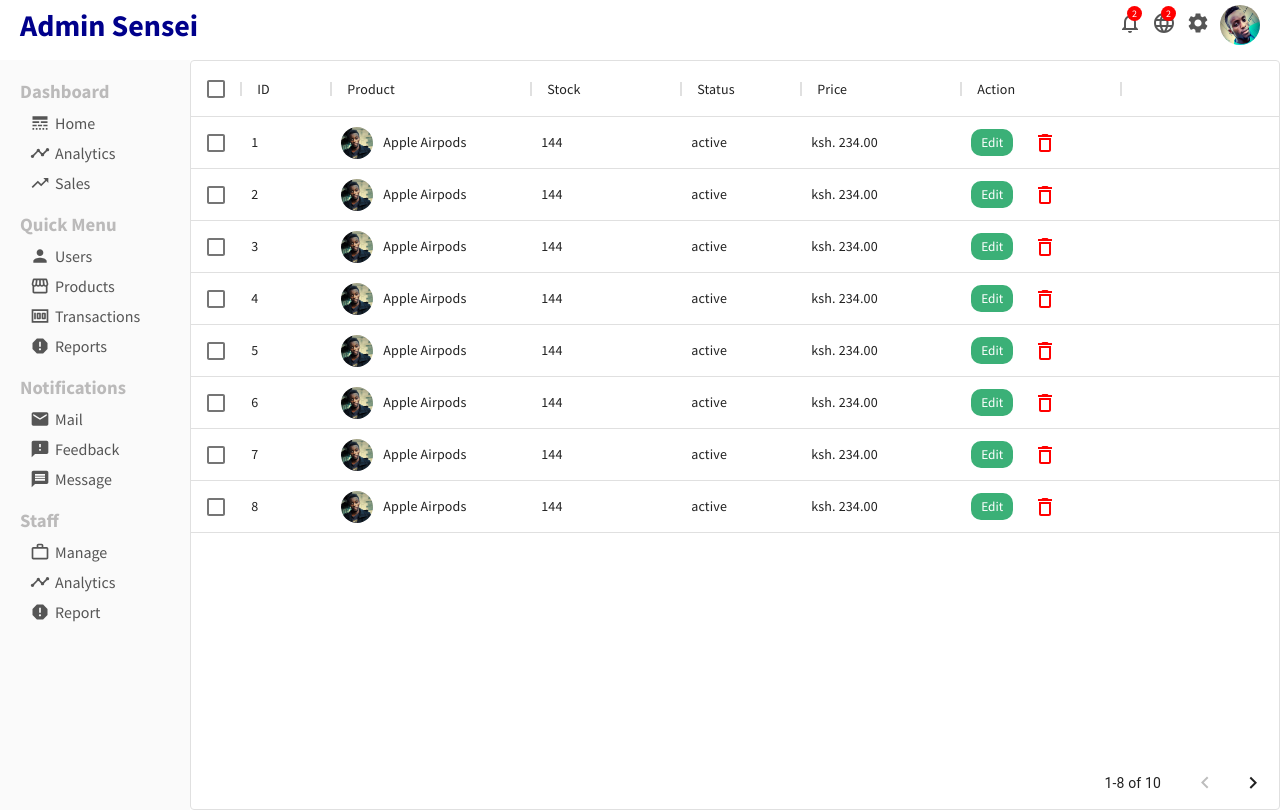
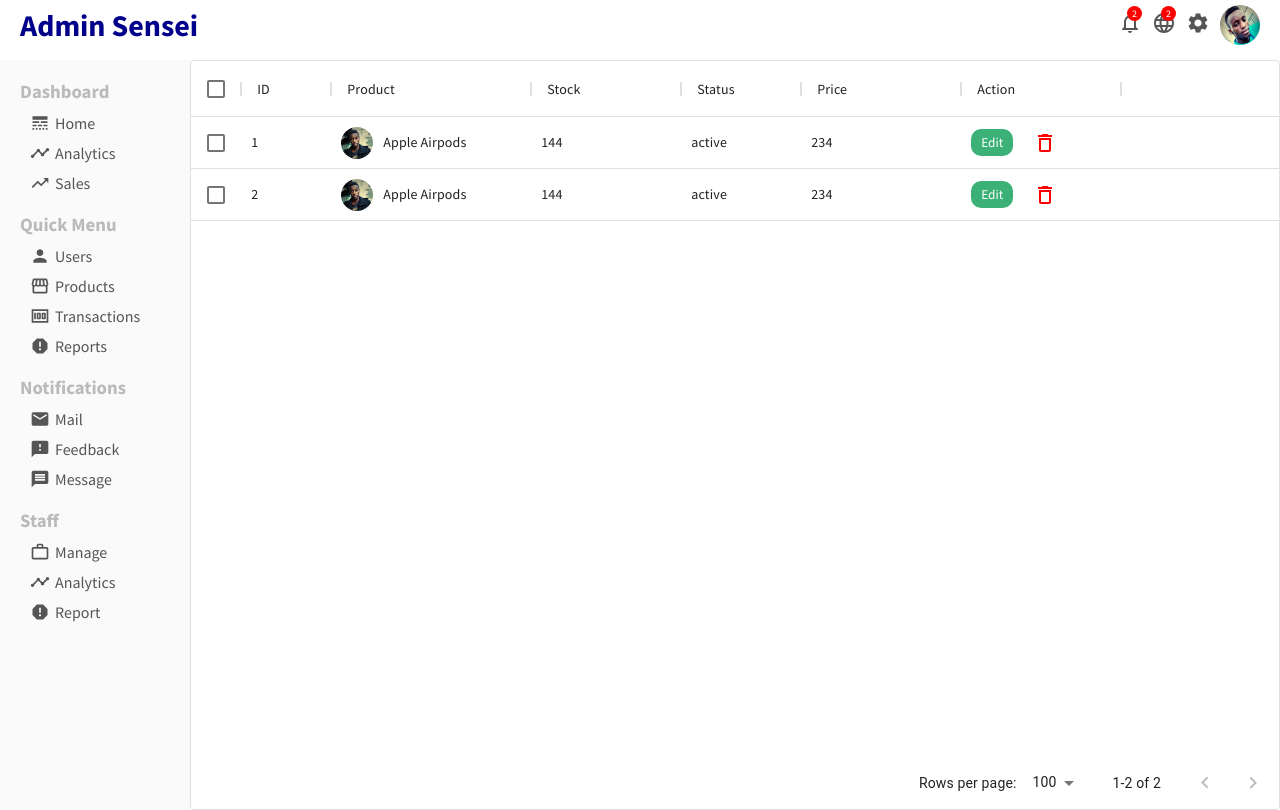
Before and after one commit to R1CKYS3NS31/sensei_admin_app, a React (Create React App) app: page /products in a window 1280 px wide. Built offline with nearby package versions, Linux system fonts and the light colour scheme; data requests are answered from the project's data file.

Commit message:
product commit

```diff
--- a/db.json
+++ b/db.json
@@ -10,14 +10,6 @@
     },
     {
       "id": 2,
-      "name": "Apple Airpods",
-      "img": "sensei.png",
-      "stock": 144,
-      "status": "active",
-      "price": 234
-    },
-    {
-      "id": 3,
       "name": "Apple Airpods",
       "img": "sensei.png",
       "stock": 144,
--- a/src/App.jsx
+++ b/src/App.jsx
@@ -6,7 +6,6 @@ import Home from "./components/views/pages/home/Home";
 import SideBar from "./components/views/sidebar/SideBar";
 import Topbar from "./components/views/topbar/Topbar";
 import UserList from "./components/views/pages/userList/UserList";
-import { productRows } from "./components/model/DummyData";
 import User from "./components/views/pages/user/User";
 import NewUser from "./components/views/pages/newUser/NewUser";
 import ProductList from "./components/views/pages/productList/ProductList";
@@ -16,30 +15,53 @@ import { useEffect, useState } from "react";
 
 function App() {
   // USERS
-
   const [users, setUsers] = useState([]);
-// fetch users
-   const getUsers = async ()=>{
+  // fetch users
+  const getUsers = async () => {
     try {
-      const fetchUsers = await fetch('http://localhost:5000/users')
-      const jsonUsers = await fetchUsers.json()
-      setUsers(jsonUsers)
+      const fetchUsers = await fetch("http://localhost:5000/users");
+      const jsonUsers = await fetchUsers.json();
+      setUsers(jsonUsers);
     } catch (err) {
       console.error(err.message);
     }
-  }
-  useEffect(()=>{
-    getUsers()
-  },[])
+  };
+  useEffect(() => {
+    getUsers();
+  }, []);
   // console.log(users);
 
   // delete users
-  const deleteUser = async (id)=>{
-    await fetch(`http://localhost:5000/users/${id}`,{
-      method:'DELETE',
-    })
-    setUsers(users.filter((users)=>users.id!==id))
-  }
+  const deleteUser = async (id) => {
+    await fetch(`http://localhost:5000/users/${id}`, {
+      method: "DELETE",
+    });
+    setUsers(users.filter((users) => users.id !== id));
+  };
+   // PRODUCTS
+   const [products, setProducts] = useState([]);
+   // fetch users
+   const getProducts = async () => {
+     try {
+       const fetchProducts = await fetch("http://localhost:5000/products");
+       const jsonProducts = await fetchProducts.json();
+       setProducts(jsonProducts);
+     } catch (err) {
+       console.error(err.message);
+     }
+   };
+   useEffect(() => {
+     getProducts();
+   }, []);
+   // console.log(users);
+
+   // delete users
+   const deleteProduct = async (id) => {
+     await fetch(`http://localhost:5000/products/${id}`, {
+       method: "DELETE",
+     });
+     setProducts(products.filter((products) => products.id !== id));
+   };
 
   return (
     <Router>
@@ -52,7 +74,7 @@ function App() {
           </Route>
           {/* user */}
           <Route path={"/users"}>
-            <UserList users={users} deleteUser = {deleteUser}/>
+            <UserList users={users} deleteUser={deleteUser} />
           </Route>
           <Route path={"/newUser"}>
             <NewUser />
@@ -62,7 +84,7 @@ function App() {
           </Route>
           {/* product */}
           <Route path={"/products"}>
-            <ProductList rows={productRows} />
+            <ProductList products={products} deleteProduct = {deleteProduct} />
           </Route>
           <Route path={"/newProduct"}>
             <NewProduct />
--- a/src/components/views/pages/productList/ProductList.jsx
+++ b/src/components/views/pages/productList/ProductList.jsx
@@ -1,17 +1,13 @@
-import { DataGrid } from '@material-ui/data-grid'
-import { DeleteOutline } from '@material-ui/icons';
-import { useState } from 'react';
-import { Link } from 'react-router-dom';
-import './productList.css'
+import { DataGrid } from "@material-ui/data-grid";
+import { DeleteOutline } from "@material-ui/icons";
+import { Link } from "react-router-dom";
+import "./productList.css";
 
-export default function ProductList({rows}) {
-
-    const [data, setData] = useState(rows)
-
+export default function ProductList({ products, deleteProduct }) {
+  // const [data, setData] = useState(rows)
 
   const handleDelete = (id) => {
-      console.log('hello');
-    setData(data.filter((item) => item.id !== id));
+    deleteProduct(id);
   };
 
   const columns = [
@@ -74,14 +70,14 @@ export default function ProductList({rows}) {
   ];
 
   return (
-    <div className='productList'>
-         <DataGrid
-        rows={data}
+    <div className="productList">
+      <DataGrid
+        rows={products}
         columns={columns}
-        pageSize={8}
+        // pageSize={8}
         checkboxSelection
         disableSelectionOnClick
       />
     </div>
-  )
+  );
 }
--- a/src/components/views/pages/userList/UserList.jsx
+++ b/src/components/views/pages/userList/UserList.jsx
@@ -2,15 +2,14 @@ import "./userList.css";
 import { DataGrid } from "@material-ui/data-grid";
 import { DeleteOutline } from "@material-ui/icons";
 import { Link } from "react-router-dom";
-import { useState } from "react";
 
-export default function UserList({ users,deleteUser }) {
+export default function UserList({ users, deleteUser }) {
   // const [data, setData] = useState(users);
   // console.log(data);
 
   const handleDelete = (id) => {
     // setData(users.filter((item) => item.id !== id));
-    deleteUser(id)
+    deleteUser(id);
   };
 
   const columns = [
```
